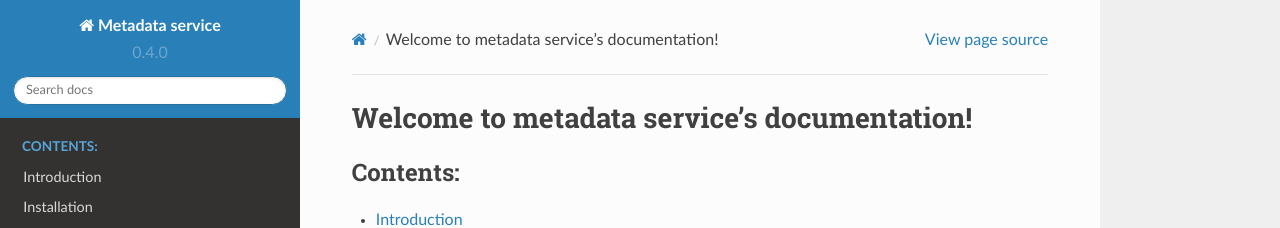
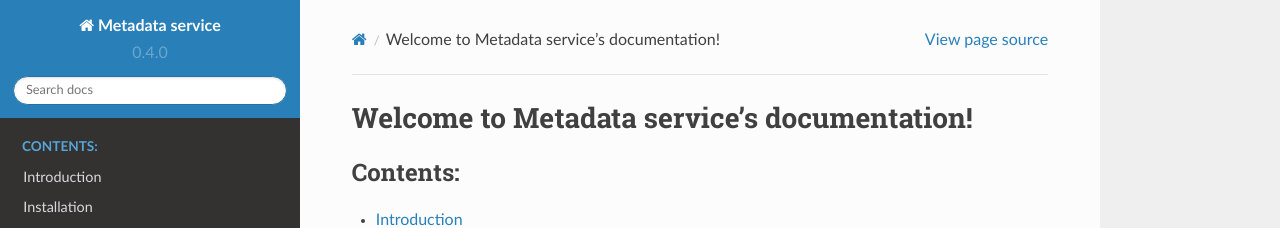
Before and after one commit to bento-platform/katsu, a Sphinx documentation site: the page built from docs/index.rst, in a window 1280 px wide and 974 px high. Shown: the top 228 px of the window. Built offline with Sphinx 7.4.7 and the Read the Docs theme 2.0.0, drawn with Linux system fonts in a browser that asks for light colours.

```diff
--- a/docs/index.rst
+++ b/docs/index.rst
@@ -3,7 +3,7 @@
    You can adapt this file completely to your liking, but it should at least
    contain the root `toctree` directive.
 
-Welcome to metadata service's documentation!
+Welcome to Metadata service's documentation!
 ============================================
 
 .. toctree::
```
Also changed, not shown: docs/requirements.txt (+0 -44 lines).
